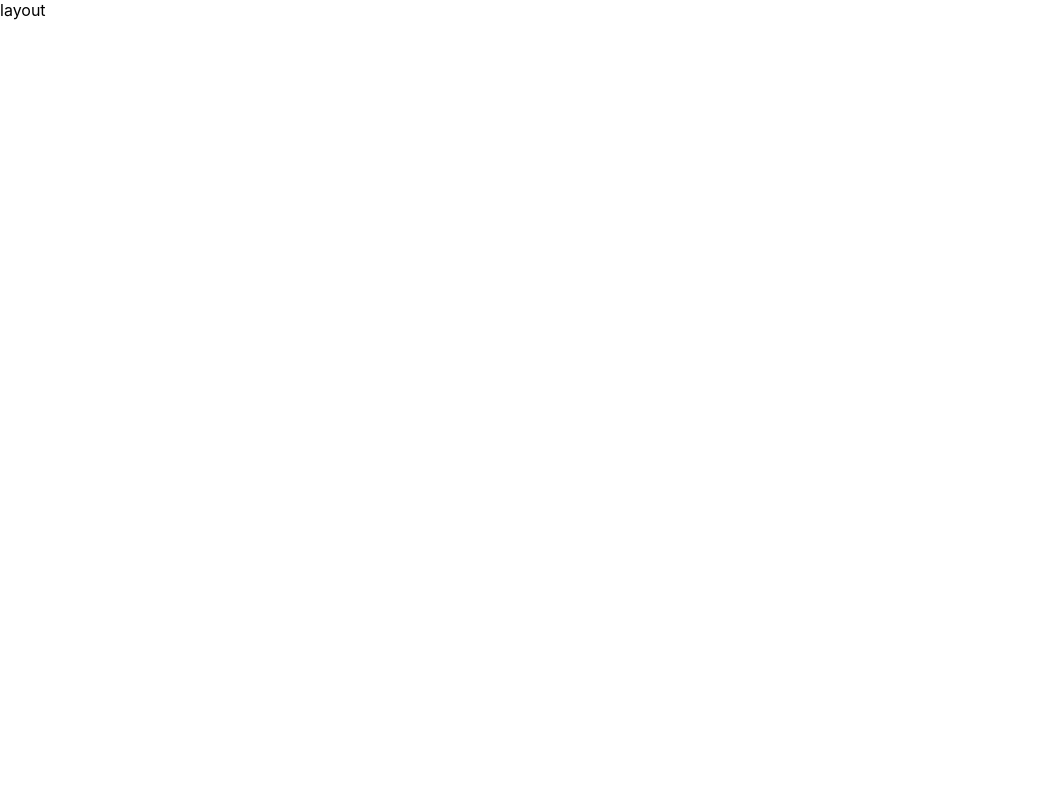
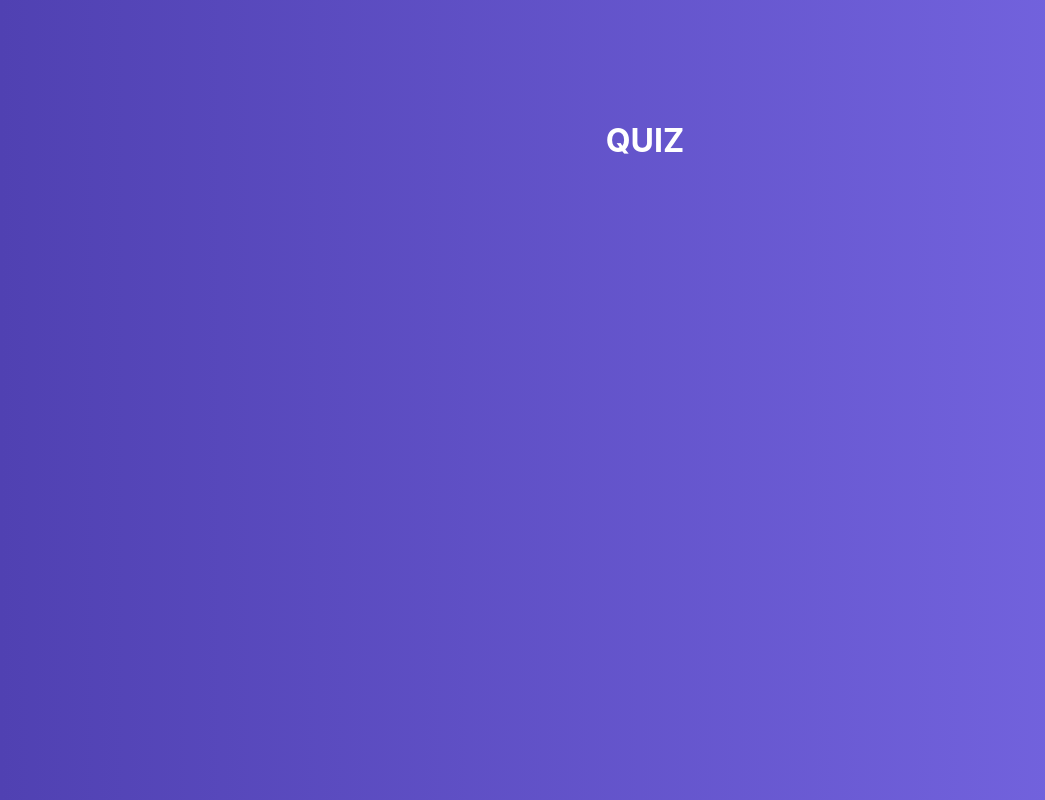
Before and after one commit to aSosunoff/ReactFirstProject, a React app: page / in a window 1280 px wide. Shown: the whole page, without its empty margins (0-1045 px from the left). Built offline with nearby package versions, Linux system fonts and the light colour scheme.

Commit message:
added container quiz, component active quiz

```diff
--- a/src/App.js
+++ b/src/App.js
@@ -1,10 +1,11 @@
 import React from "react";
 import Layout from "./hoc/Layout";
+import Quiz from './containers/Quiz/';
 
 function App() {
 	return (
 		<Layout>
-			<div>layout</div>
+			<Quiz />
 		</Layout>
 	);
 }
--- /dev/null
+++ b/src/containers/Quiz/index.js
@@ -0,0 +1,16 @@
+import React from "react";
+import classes from "./index.module.css";
+
+export default class extends React.Component {
+    state = {
+        quiz: [],
+    }
+
+	render() {
+		return (
+			<div className={classes.quiz}>
+				<h1>QUIZ</h1>
+			</div>
+		);
+	}
+}
--- /dev/null
+++ b/src/containers/Quiz/index.module.css
@@ -0,0 +1,13 @@
+.quiz {
+    display: flex;
+    justify-content: center;
+    padding-top: 100px;
+    flex-grow: 1;
+    width: 100%;
+    background: linear-gradient(90deg, #5041b2 0%, #7969e6 100%);
+}
+
+.quiz h1{
+    color: #fff;
+    margin-left: 10px;
+}
```
Also changed, not shown: src/components/ActiveQuiz/index.js (added, +10 -0 lines), src/components/ActiveQuiz/index.module.css (added).
